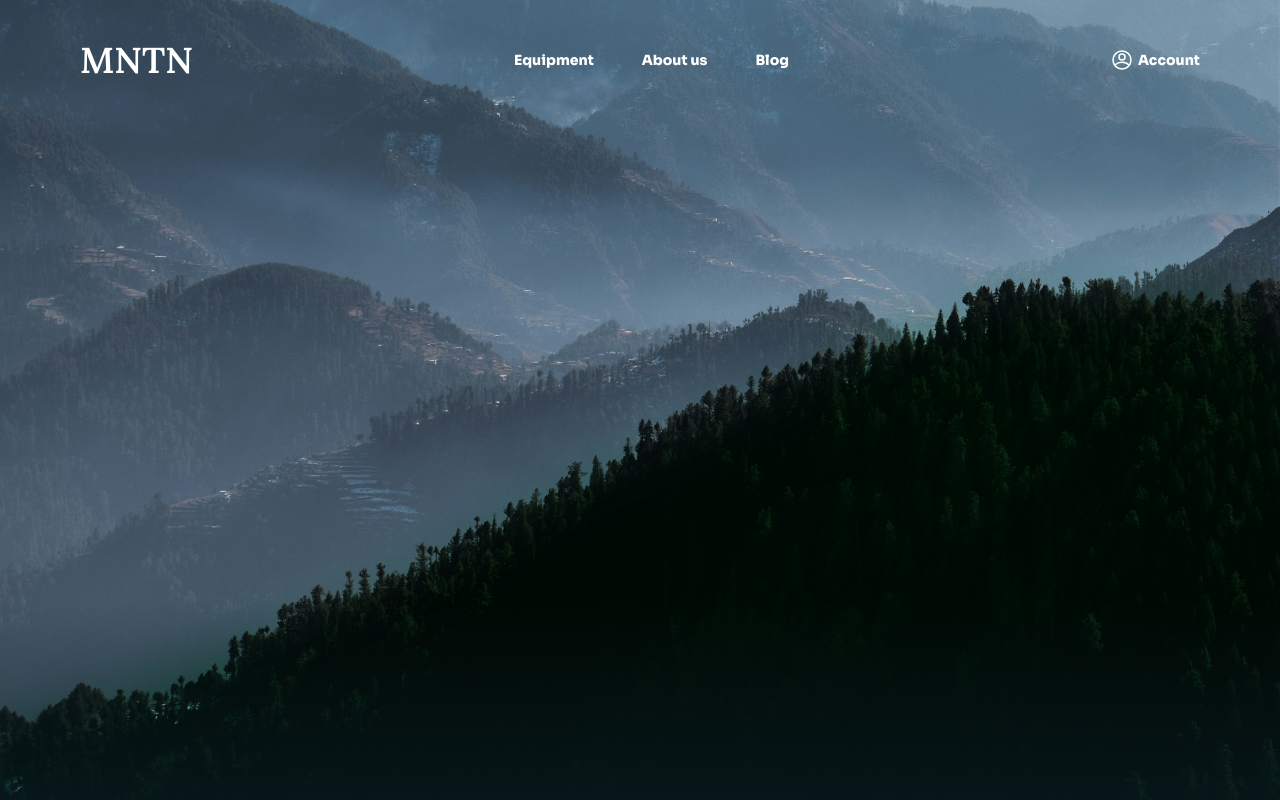
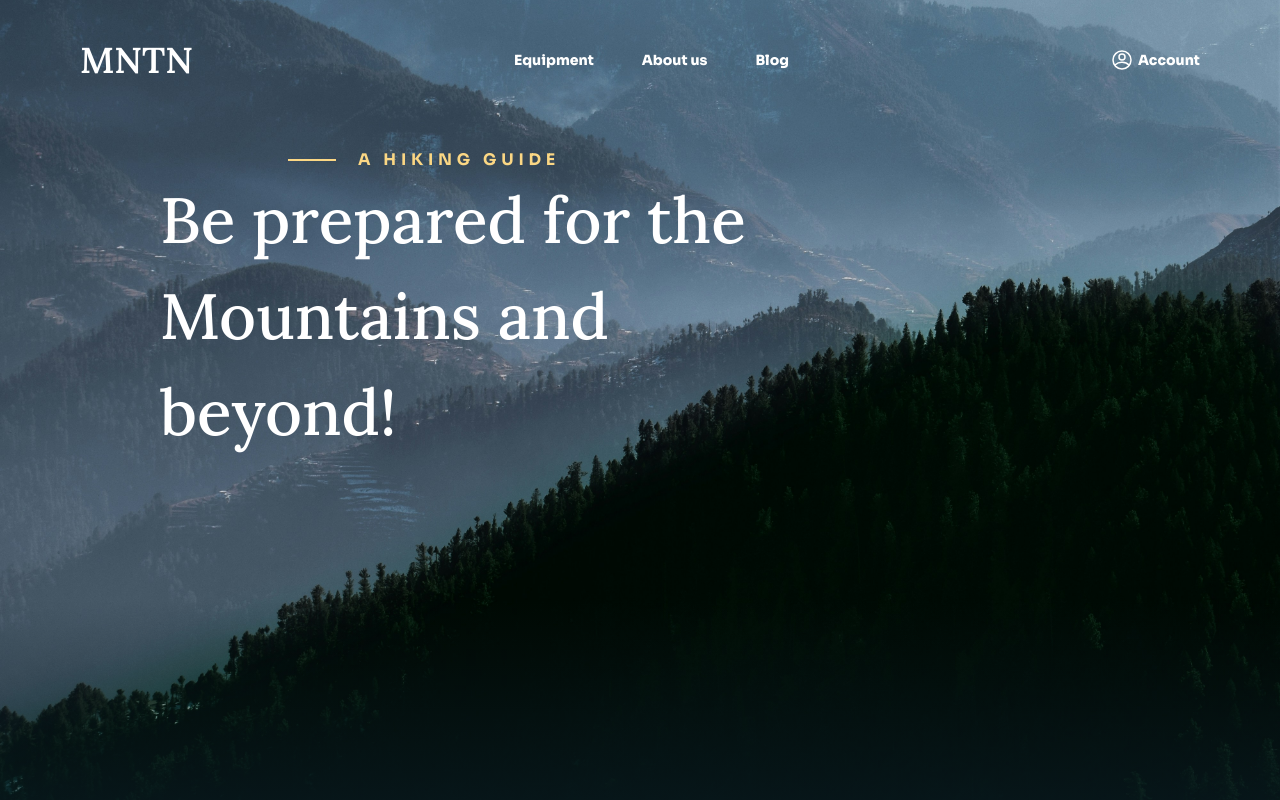
Before and after one commit to Libo033/LandPage-mountain, a Next.js app: page / in a window 1280 px wide. Shown: the top 800 px of the page. Built offline with nearby package versions, Linux system fonts and the light colour scheme.

Commit message:
Pagina de inicio finalizada

```diff
--- a/src/app/page.tsx
+++ b/src/app/page.tsx
@@ -1,7 +1,13 @@
 import Footer from "@/components/navigation/Footer";
 import NavigationBar from "@/components/navigation/NavigationBar";
 import ContentSection from "@/components/others/ContentSection";
+import { Lora } from "next/font/google";
 import Image from "next/image";
+
+const lora = Lora({
+  subsets: ["latin"],
+  weight: ["400", "500", "600", "700"],
+});
 
 export default function Home() {
   return (
@@ -16,6 +22,23 @@ export default function Home() {
           height={1080}
         />
         <span className="absolute w-full h-80 bg-transparent bottom-0 bg-gradient-to-t from-[#0b1d26] to-transparent bottom-gradient"></span>
+        <div className="absolute flex flex-col items-center bg-transparent z-20 w-full bottom-[50%]">
+          <div className="w-full px-12 inline-flex justify-start items-center bg-transparent md:px-16 lg:px-32 lg:w-9/12">
+            <span className="bg-transparent border border-[#fbd784] w-12"></span>
+            &nbsp;&nbsp;&nbsp;&nbsp;&nbsp;&nbsp;
+            <p className="text-[#fbd784] bg-transparent text-xs font-bold uppercase tracking-[0.3rem] lg:text-base">
+              a hiking guide
+            </p>
+          </div>
+          <div className="bg-transparent">
+            <p
+              style={lora.style}
+              className="bg-transparent text-white text-[2.4rem] font-medium px-12 md:text-[3rem] md:px-16 lg:px-40 lg:text-[3.7rem] lg:w-9/12 xl:text-[4rem]"
+            >
+              Be prepared for the Mountains and beyond!
+            </p>
+          </div>
+        </div>
       </div>
       <ContentSection
         tagline={"get started"}
```
